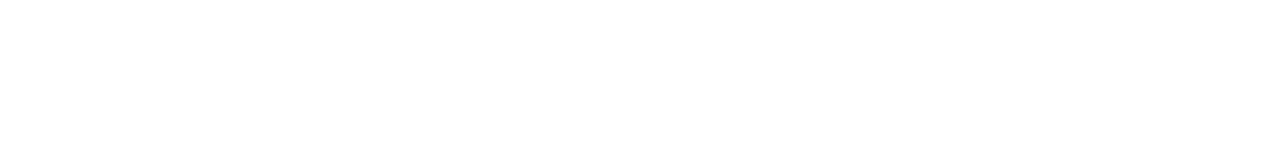
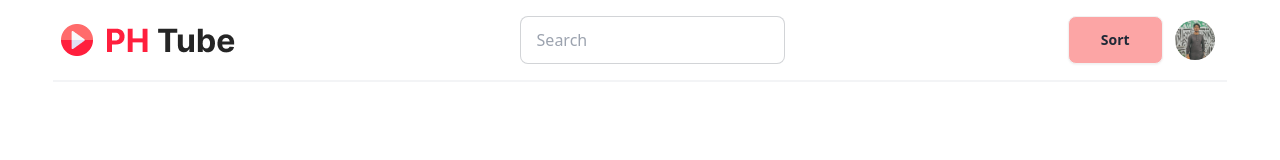
Before and after one commit to ash-124/air-tube, a plain HTML site: page index.html in a window 1280 px wide. Drawn offline with nearby package versions, Linux system fonts and the light colour scheme.

Commit message:
nav style done

```diff
--- a/index.html
+++ b/index.html
@@ -1,5 +1,5 @@
 <!DOCTYPE html>
-<html lang="en">
+<html lang="en" data-theme="light">
 
 <head>
     <meta charset="UTF-8">
@@ -12,11 +12,32 @@
 </head>
 
 <body>
-    <header></header>
+    <header>
+        <nav>
+            <div class="navbar flex justify-between border-b-2 border-gray-100 py-4 w-11/12 mx-auto ">
+                <div >
+                    <a class="hover:cursor-pointer"><img src="./assets/Logo.png" alt=""></a>
+                </div>
+                <div >
+                    <div class="form-control">
+                        <input type="text" placeholder="Search" class="input input-bordered " />
+                    </div>
+                </div>
+                <div >
+                    <div class="btn mr-2 bg-red-300 hover:bg-red-100 py-2 px-8">Sort</div>
+                    <div tabindex="0" role="button" class="btn btn-ghost btn-circle avatar">
+                        <div class="w-10 rounded-full">
+                            <img src="./assets/aiR.jpeg" alt="">
+                        </div>
+                    </div>
+                </div>
+            </div>
+        </nav>
+    </header>
     <main></main>
     <footer></footer>
     <!-- js -->
-     <script src="./js/tube.js"></script>
+    <script src="./js/tube.js"></script>
 </body>
 
 </html>
```
Also changed, not shown: assets/Icon.png (added), assets/Logo.png (added), assets/aiR.jpeg (added).
